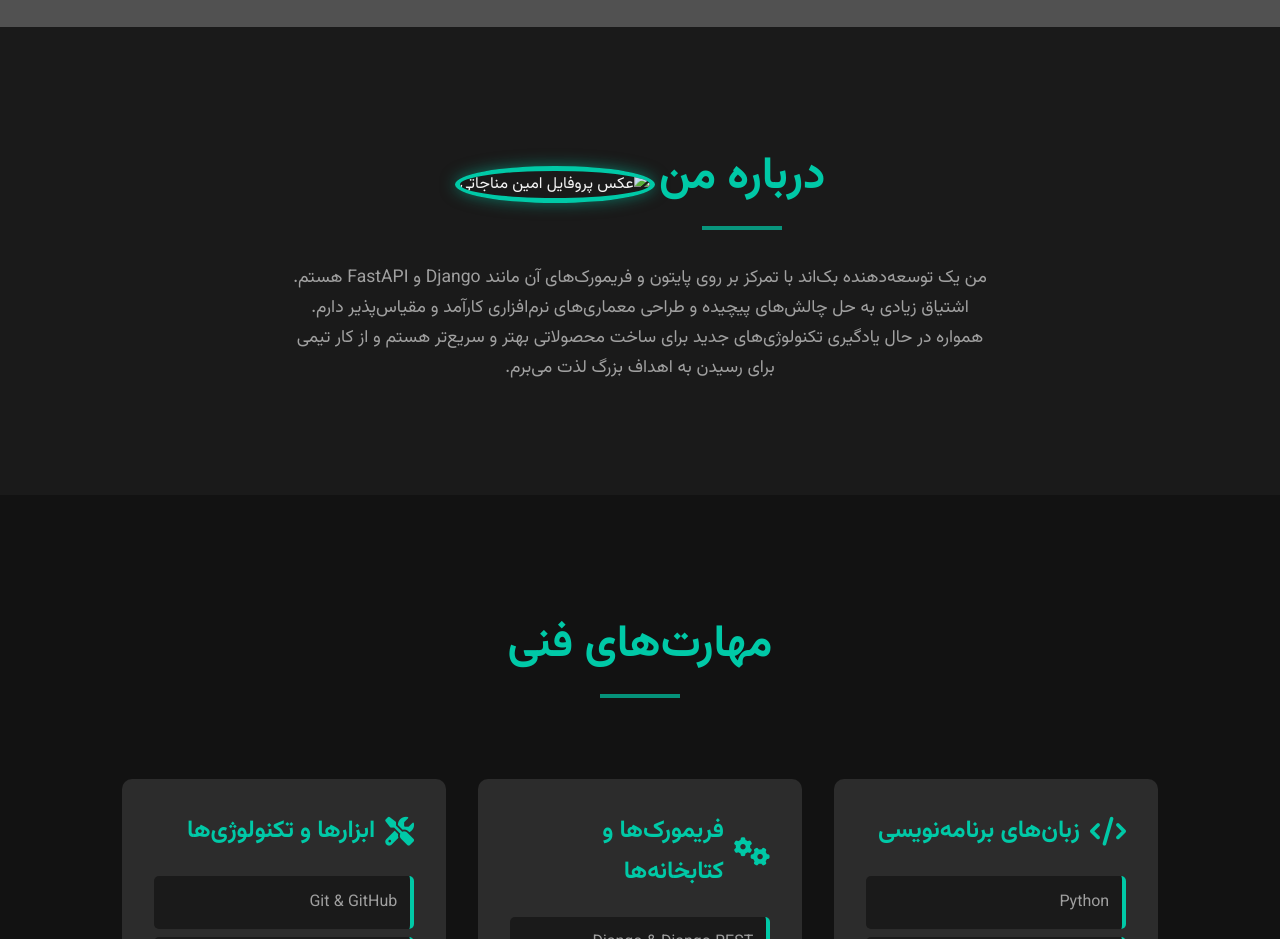
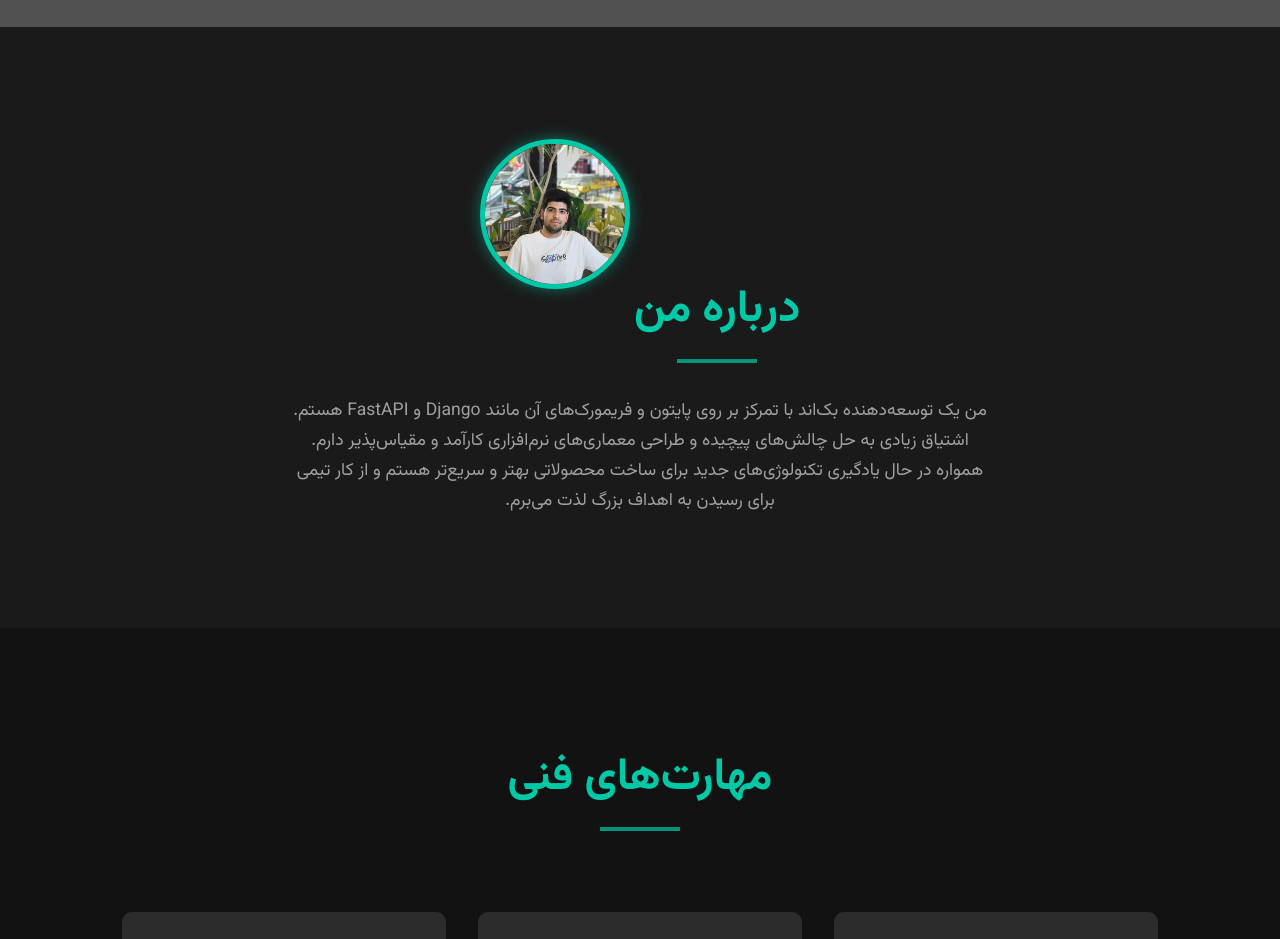
Before and after one commit to MRAmin0/MRAmin0.github.io, a plain HTML site: page index.html in a window 1280 px wide. Shown: the part 800-1739 px from the top of the page. Drawn offline with Linux system fonts and the light colour scheme; placeholder pictures from the web are drawn by us.

Commit message:
Update index.html

```diff
--- a/index.html
+++ b/index.html
@@ -55,7 +55,7 @@
         <section id="about" class="content-section">
             <div class="container">
                 <h2>درباره من</h2>
-                <img src="./static/images/IMG_20250508_133453614.jpg" alt="عکس پروفایل امین مناجاتی" class="profile-pic">
+                <img src="./static/images/IMG-614.jpg" alt="عکس پروفایل امین مناجاتی" class="profile-pic">
                 <p>من یک توسعه‌دهنده بک‌اند با تمرکز بر روی پایتون و فریمورک‌های آن مانند Django و FastAPI هستم. اشتیاق
                     زیادی به حل چالش‌های پیچیده و طراحی معماری‌های نرم‌افزاری کارآمد و مقیاس‌پذیر دارم. همواره در حال
                     یادگیری تکنولوژی‌های جدید برای ساخت محصولاتی بهتر و سریع‌تر هستم و از کار تیمی برای رسیدن به اهداف
```
